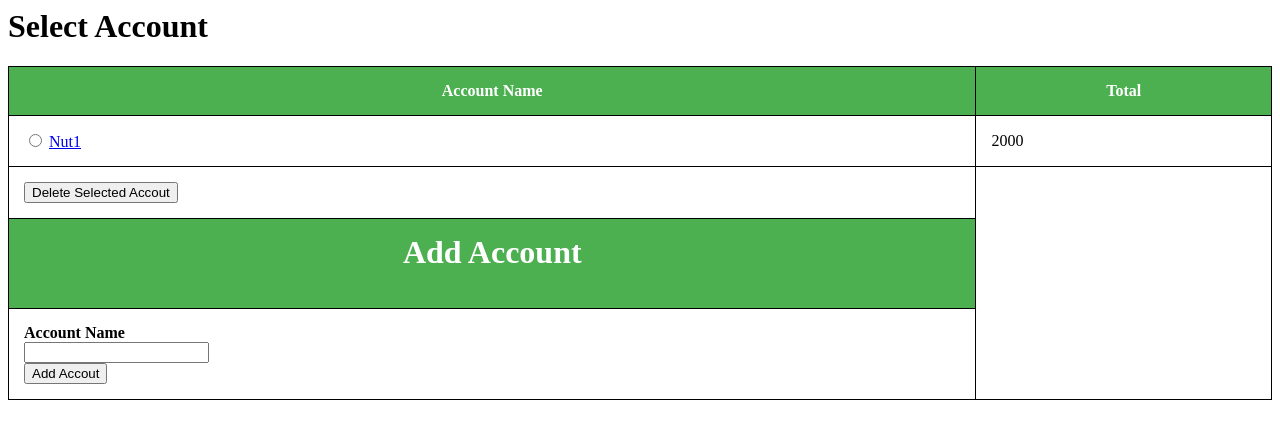
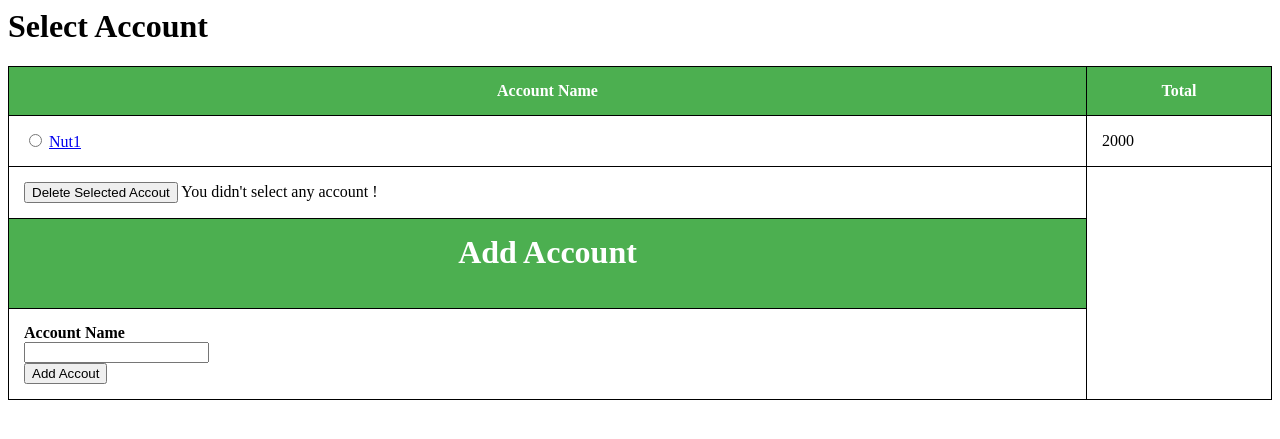
Before and after one commit to sovernut/Accountant, a Django app: a page that uses account/templates/account/index.html in a window 1280 px wide. Shown: the top 439 px of the page. Run offline with Django 3.2, Linux system fonts and the light colour scheme; data comes from the database, SQL or seed files in the repository; both versions use the stored data as it was after the commit.

Commit message:
show error msg when not select account.

```diff
--- a/account/templates/account/index.html
+++ b/account/templates/account/index.html
@@ -27,7 +27,7 @@ th {
     {% endfor %}
 
 {% csrf_token %}
-<tr><td><input type="submit" value="Delete Selected Accout" /></td></tr>
+<tr><td><input type="submit" value="Delete Selected Accout" /> {{ error_msg }}</td></tr>
 </form>
 {% else %}
     <p>No account are available.</p>
--- a/account/views.py
+++ b/account/views.py
@@ -24,19 +24,19 @@ def add_account(request):
     else:
         a = Account(account_name=get_name,total=0)
         a.save()
-    account_list = Account.objects.order_by('-account_name')[:5]
-    return render(request,'account/index.html',{'account_list':account_list})
+    return HttpResponseRedirect(reverse('account:index'))
 
 def del_account(request):
+    error_msg = ""
     try:
         get_id = request.POST['account_id']
     except:
-        error_msg = "Error !"
+        error_msg = "You didn't select any account !"
     else:
         a = Account.objects.get(id=get_id)
         a.delete()
     account_list = Account.objects.order_by('-account_name')[:5]
-    return render(request,'account/index.html',{'account_list':account_list})
+    return render(request,'account/index.html',{'account_list':account_list,'error_msg':error_msg})
 
 def add_trans(request,account_id):
     account = get_object_or_404(Account, pk=account_id)
```
Also changed, not shown: db.sqlite3.
